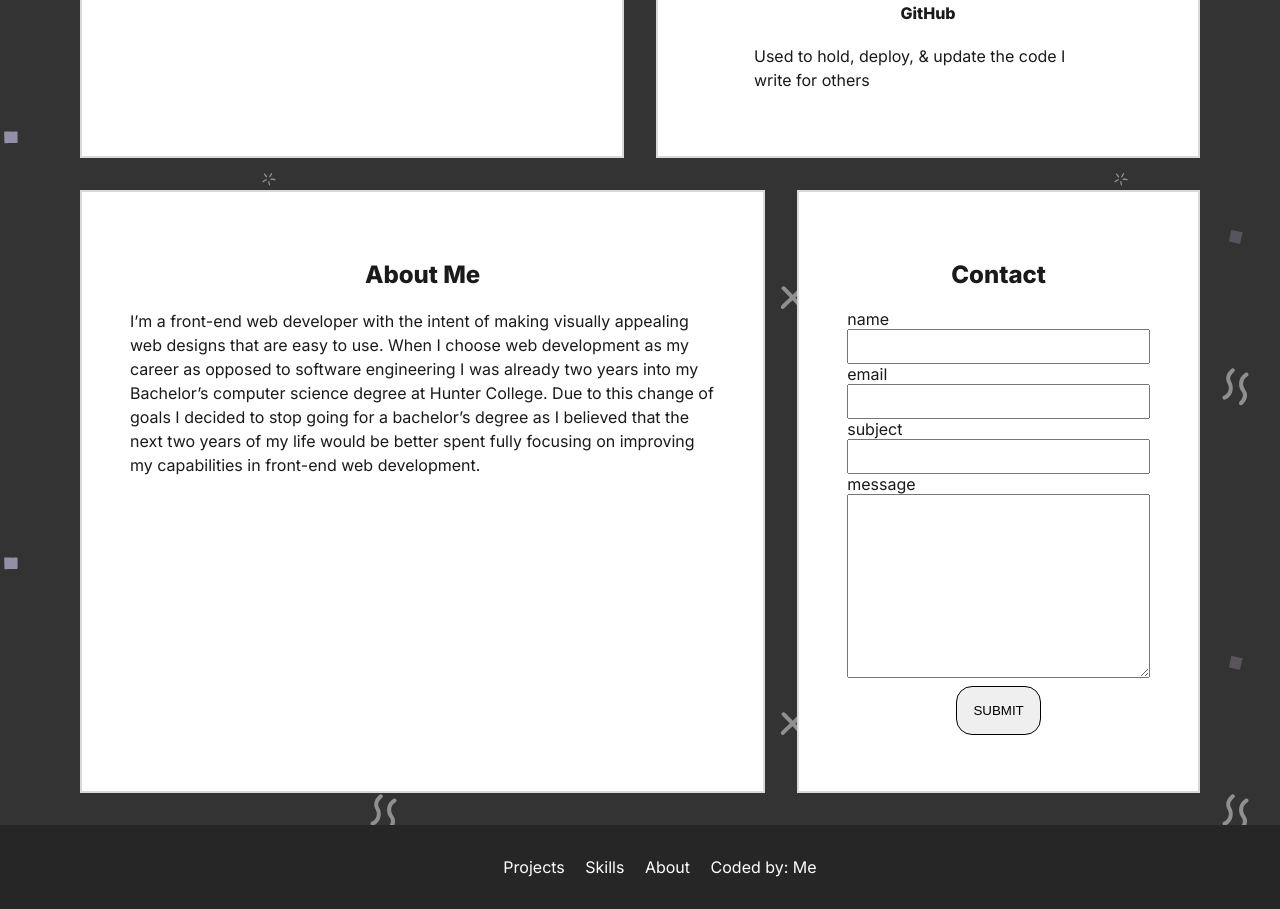
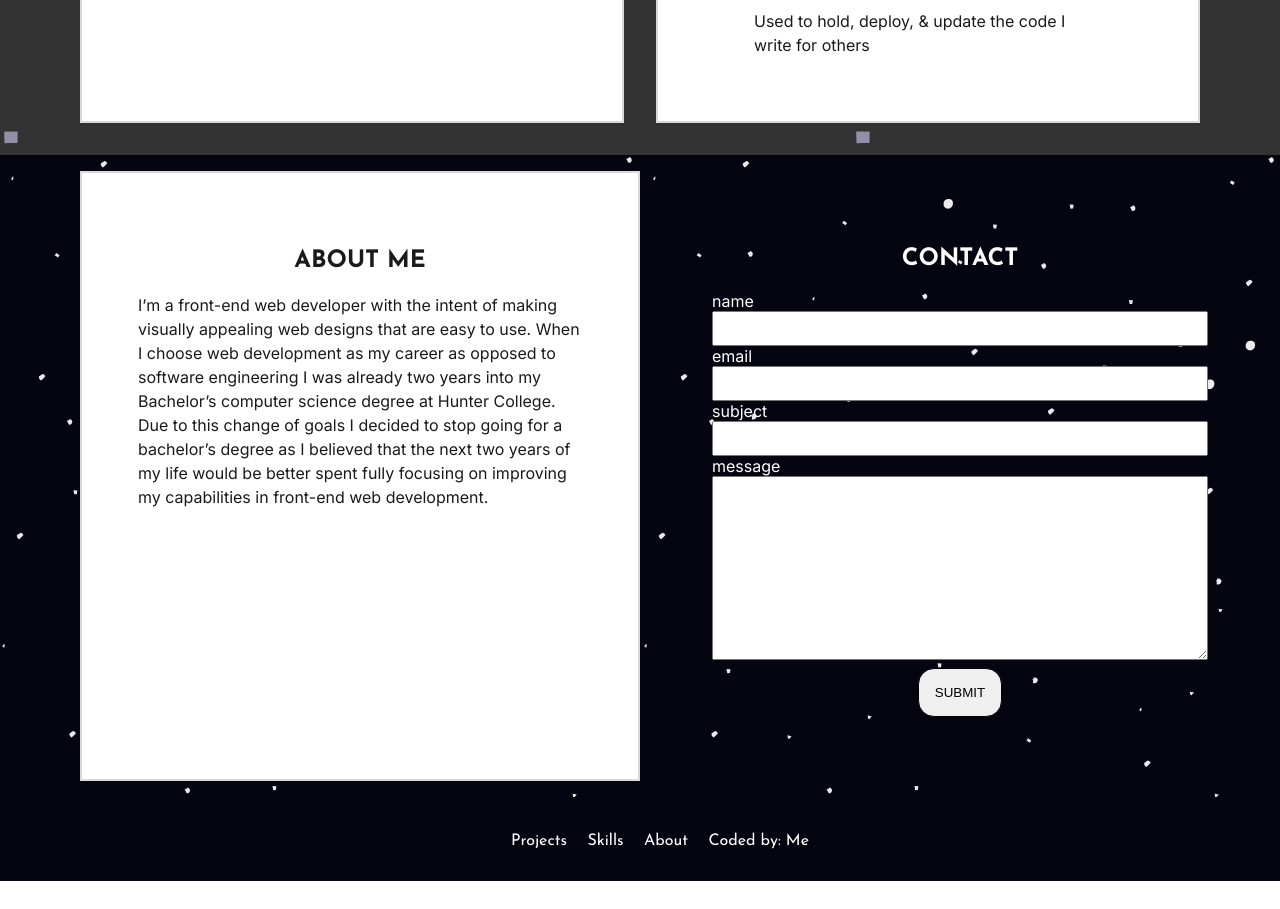
Before and after one commit to Denito37/wdp, a plain HTML site: page index.html in a window 1280 px wide. Shown: the part 1130-2039 px from the top of the page. After the commit the page ends 2011 px from the top, so only its background shows below. Drawn offline with Linux system fonts and the light colour scheme.

Commit message:
font change, bg change , contact component change

```diff
--- a/app.js
+++ b/app.js
@@ -1,8 +1,13 @@
+const form = document.getElementById('contact');
+const name = document.getElementById('name');
+const email = document.getElementById('email');
+const subject = document.getElementById('subject');
+const message = document.getElementById('message');
 const submit = document.getElementById('submit');
 const openM = document.getElementById('open');
-const menuIcon =document.querySelector('#open img')
+const menuIcon =document.querySelector('#open img');
 const menu = document.querySelector('.menu');
-const links = document.getElementById('mobileLinks')
+const links = document.getElementById('mobileLinks');
 
 openM.addEventListener('click', () => {
     menuIcon.classList.toggle('icon');
@@ -11,5 +16,7 @@ openM.addEventListener('click', () => {
 });
 
 submit.addEventListener('click', (e) => {
-    e.preventDefault();
+    if(email.value == ''){
+        e.preventDefault();
+    }
 })
--- a/index.html
+++ b/index.html
@@ -24,7 +24,7 @@
     </div>
 
     <header>
-        <h1>D <sub>ennes</sub> W<sub>eb</sub>D<sub>ev</sub></h1>
+        <h1>D<sub>ennes</sub>W<sub>eb</sub>D<sub>ev</sub></h1>
         <nav>
             <ul>
                 <a href="#projects">Projects</a>
@@ -71,9 +71,11 @@
                 </div>
             </section>
         </article>
+
         <article id="skills">
             <h2>Skills</h2>
             <div class="wrap">
+
                 <section class="design">
                     <h2>Design</h2>
                     <h4>Figma</h4>
@@ -117,7 +119,9 @@
                 </section>
             </div>
         </article>
-        <div class="wrap">
+
+        <div class="wrap2">
+
             <article id="about">
                 <h2>About Me</h2>
                 <p>I’m a front-end web developer with the intent of making visually appealing
@@ -129,6 +133,7 @@
                 would be better spent fully focusing on improving my capabilities in
                 front-end web development.</p>
             </article>
+
             <form action="" id="contact">
                 <fieldset>
                     <h2>Contact</h2>
@@ -143,6 +148,7 @@
                     <button type="submit" id="submit">SUBMIT</button>
                 </fieldset>
             </form>
+
         </div>
     </main>
 
--- a/style.css
+++ b/style.css
@@ -1,7 +1,8 @@
 @import url('https://fonts.googleapis.com/css2?family=Inter:wght@200;400;800&display=swap');
+@import url('https://fonts.googleapis.com/css2?family=Josefin+Sans:wght@200;400;700&display=swap');
 :root{
     --txt-clr:hsl(0,0%,10%);
-    --ftr-clr: hsl(0,0%,15%);
+    --ftr-clr: hsl(245, 62%, 4%);
     --acc-clr:hsl(0,0%,85%);
     --link-clr:hsl(240,5%,35%);
 }
@@ -12,18 +13,26 @@ html{
 body{
     box-sizing: border-box;
     margin: 0;
+    background: url(images/doodle.svg);
     font-family: 'Inter',sans-serif;
-    background: url(images/doodle.svg);
     color: var(--txt-clr);
 }
 a{
+    font-family: 'Josefin Sans',sans-serif;
     text-decoration: none;
     color: #fff;
-    font-weight: 800;
+    font-weight: 400;
     padding: 0rem .5rem;
 }
 h2,h4,p{
     text-align: center;
+}
+h1,h2,h4{
+    font-family: 'Josefin Sans',sans-serif;
+    font-weight: 700;
+}
+h2,h4{
+    text-transform: uppercase;
 }
 article >h2{
     color: #fff;
@@ -39,7 +48,7 @@ p{
     position: fixed;
     background-color: #333;
     z-index: 2;
-    transition: width .5s;
+    transition: width .5s ease-out;
 }
 #mobileLinks{
     opacity: 0;
@@ -106,7 +115,7 @@ section .links{
     color: var(--txt-clr);
 }
 #about p{
-    max-width: 60ch;
+    max-width: 50ch;
 }
 /* *FORM */
 fieldset{
@@ -153,21 +162,29 @@ footer a{
     p{
         text-align: left;
     }
+    a:hover{
+        font-weight: 700;
+    }
     /**MOBILE_MENU */
     .menu{
         display: none;
     }
     /**MAIN */
     main{
-        margin: 1rem 4rem;
+        margin: 0;
     }
     .wrap{
         display: flex;
+        align-content: center;
+        justify-content: center;
+        margin: 1rem 4rem;
+    }
+    .wrap2{
+        display: grid;
+        grid-template-columns: 1fr 1fr;
+        background: url(images/dust_texture.svg);
     }
     /**HEADER */
-    header nav a:hover{
-        font-weight: 800;
-    }
     #open{
         display: none;
     }
@@ -184,6 +201,9 @@ footer a{
         filter: brightness(7);
     }
     /**PROJECTS */
+    #projects{
+        margin: 1rem 4rem;
+    }
     #projects section{
         position: relative;
         display: grid;
@@ -196,9 +216,7 @@ footer a{
     }
     #projects section .links{
         grid-area: 2/1/2/1;
-    }
-    section .links a:hover{
-        outline: solid 2px black;
+        font-weight: 400;
     }
     #projects section p{
         grid-area: 1/2/3/2;
@@ -209,15 +227,19 @@ footer a{
     }
     /**FORM */
     #about, fieldset{
-        padding: 3rem;
+        padding: 3.5rem;
         min-width: 30ch;
+    }
+    #about{
+        margin: 1rem 0rem 1rem 5rem;
+    }
+    fieldset{
+        background-color: transparent;
+        color: #fff;
+        border: 0px;
     }
     fieldset button:hover{
         outline: solid 2px black;
-    }
-    /**FOOTER */
-    footer a:hover{
-        font-weight: 800;
     }
 }
 /* *ADD IN JS*/
```
Also changed, not shown: images/coral_texture.svg. Lines whose indentation alone changed are shown as unchanged.
